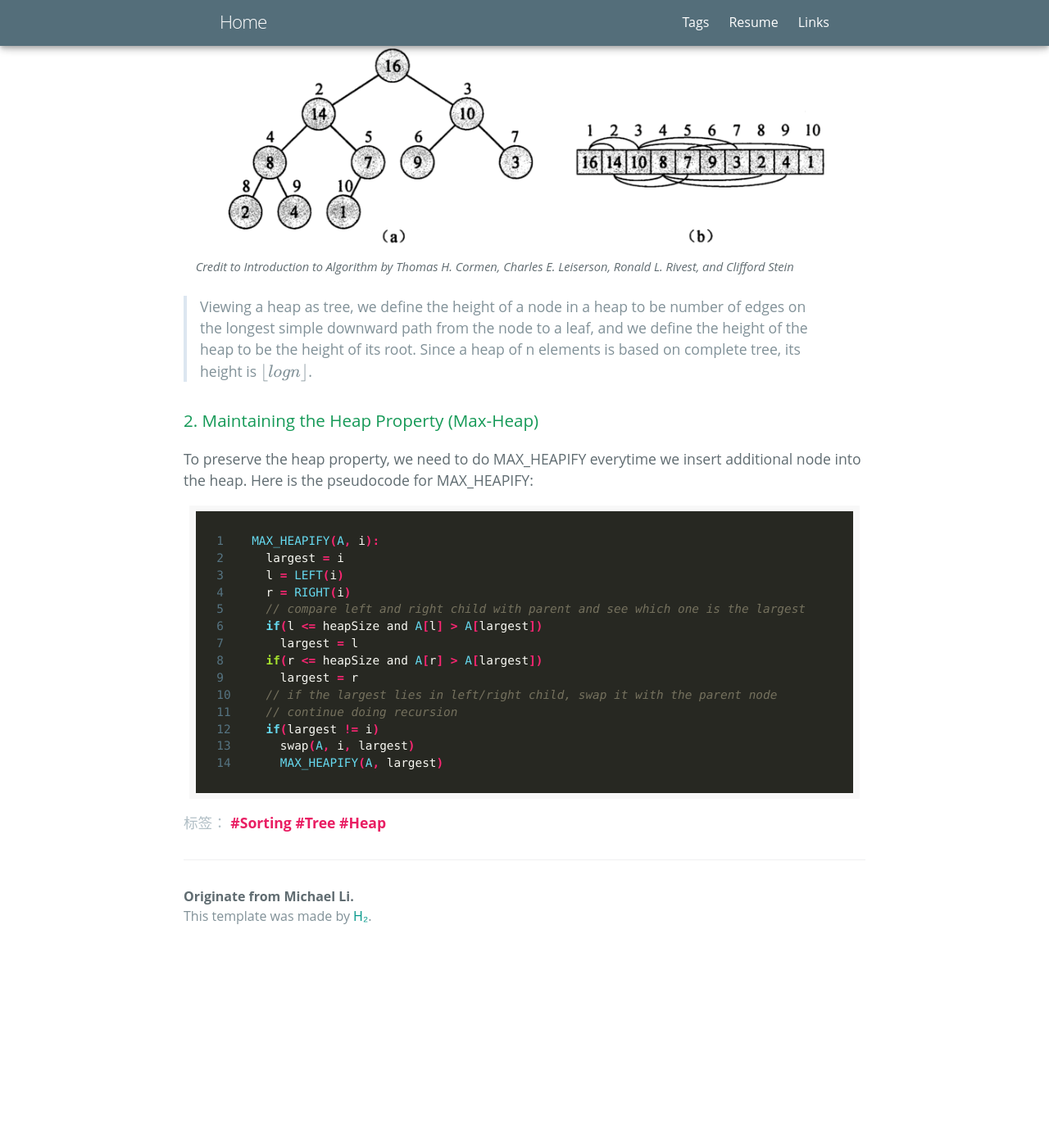
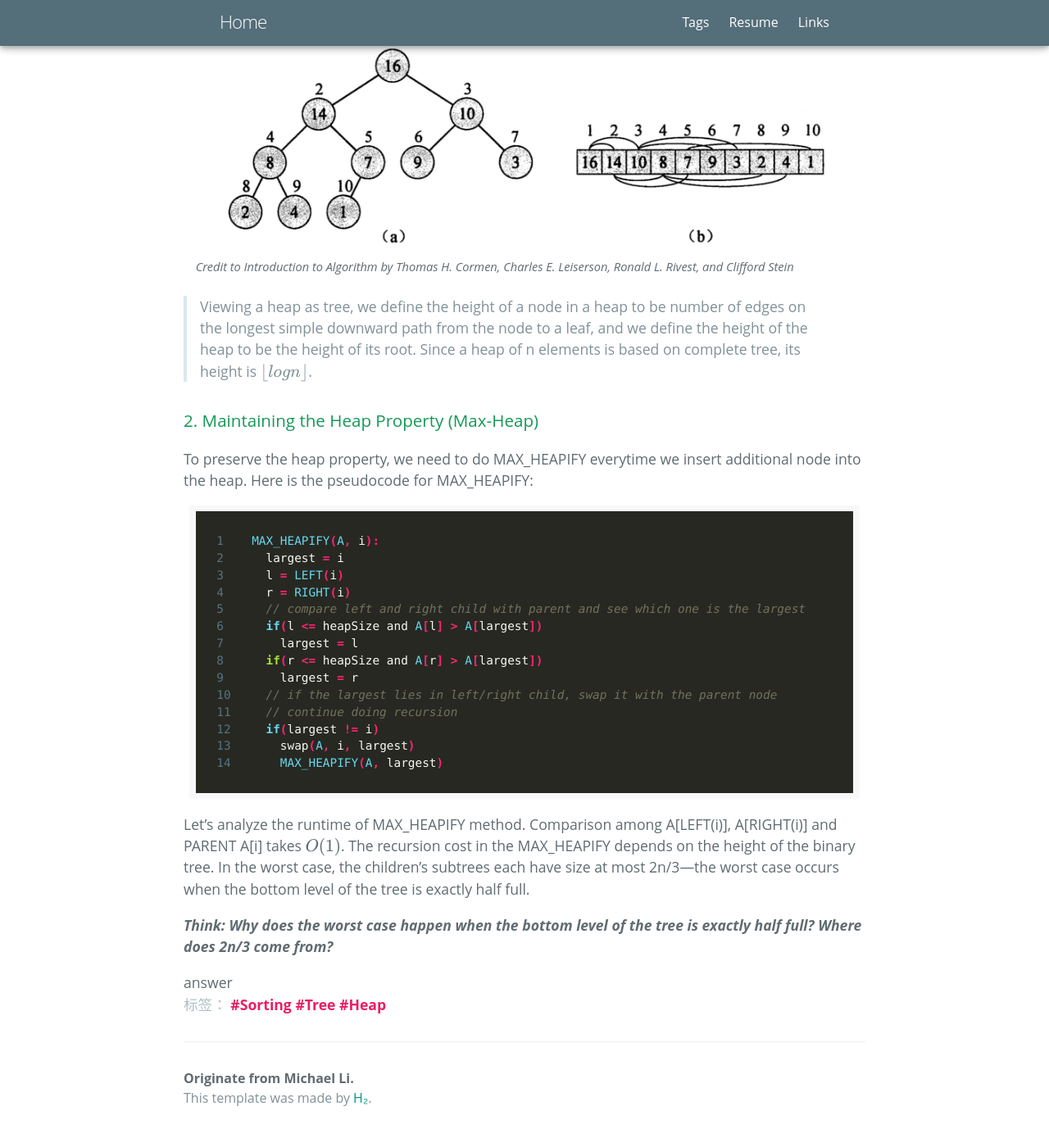
Before and after one commit to zl323/zl323.github.io, a Jekyll site: the page built from _posts/2020-05-16-Heap-Sort.md, in a window 1280 px wide and 1400 px high, scrolled down 1323 px. Shown: the top 1389 px of the window at 82% size. Built offline with Jekyll 4.4.1, drawn with Linux system fonts in a browser that asks for light colours; some web fonts are replaced; formulas are drawn with MathJax 3; before the commit the page ends 2501 px from its top, so only the background shows below that; some of the changed text lies outside the part shown.

Commit message:
add complete binary tree worst case img

```diff
--- a/_posts/2020-05-16-Heap-Sort.md
+++ b/_posts/2020-05-16-Heap-Sort.md
@@ -58,3 +58,15 @@
     swap(A, i, largest)
     MAX_HEAPIFY(A, largest)
 {% endhighlight %}
+
+Let's analyze the runtime of MAX_HEAPIFY method. Comparison among A[LEFT(i)], A[RIGHT(i)] and PARENT A[i] takes $O(1)$. The recursion cost in the MAX_HEAPIFY depends on the height of the binary tree. In the worst case, the children’s subtrees each have size at most 2n/3—the worst case occurs when the bottom level of the tree is exactly half full.
+
+***Think: Why does the worst case happen when the bottom level of the tree is exactly half full? Where does 2n/3 come from?***
+<details>
+<summary>answer</summary>
+<figure>
+    <img src="https://zl323.github.io/assets/postImg/CompleteBinaryTree.png" alt="useful image" height="100%" width="100%">
+    <figcaption>A Basic Complete Binary Tree</figcaption>
+</figure>
+As we can see from the figure above, when the bottom level of the tree is exactly half full, the children’s subtrees each have size at most 2n/3. Also, as we discussed in the 1st section, a complete tree must be a balanced tree. Therefore, the height difference of left and right subtrees cannot exceed 1.
+</details>
```
Also changed, not shown: assets/postImg/CompleteBinaryTree.png (added).
